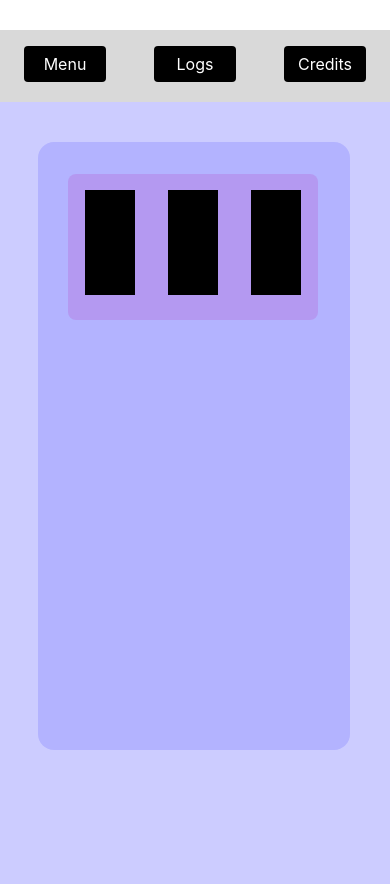
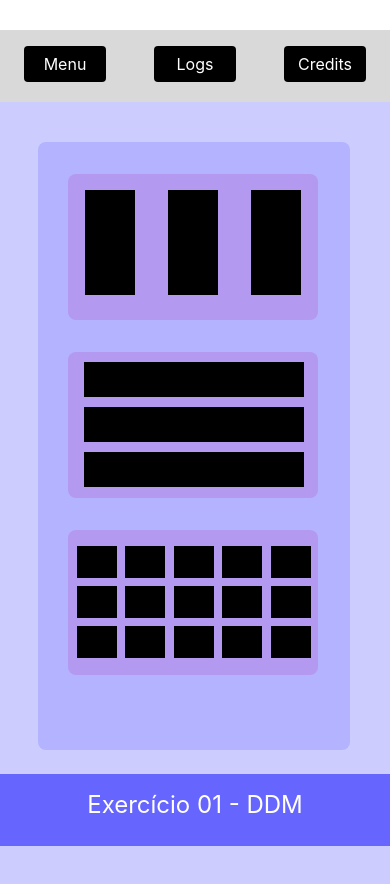
Before and after one commit to luis-luciqm/learning-react-native-expo, a React Native app: screen / in a window 390 px wide. Shown: the top 884 px of the page. Built offline with nearby package versions, Linux system fonts and the light colour scheme.

Commit message:
finalizando primeira atividade DDM

```diff
--- a/App.js
+++ b/App.js
@@ -24,10 +24,42 @@ export default function App() {
           <View style={styles.child}></View>
           <View style={styles.child}></View>
         </View>
+
+        <View style={styles.content3}>
+          <View style={styles.child1}></View>
+          <View style={styles.child1}></View>
+          <View style={styles.child1}></View>
+        </View>
+
+        <View style={styles.content4}>
+          <View style={styles.view2}>
+            <View style={styles.child2}></View>
+            <View style={styles.child2}></View>
+            <View style={styles.child2}></View>
+            <View style={styles.child2}></View>
+            <View style={styles.child2}></View>
+          </View>
+          <View style={styles.view2}>
+            <View style={styles.child2}></View>
+            <View style={styles.child2}></View>
+            <View style={styles.child2}></View>
+            <View style={styles.child2}></View>
+            <View style={styles.child2}></View>
+          </View>
+          <View style={styles.view2}>
+            <View style={styles.child2}></View>
+            <View style={styles.child2}></View>
+            <View style={styles.child2}></View>
+            <View style={styles.child2}></View>
+            <View style={styles.child2}></View>
+          </View>
+        </View>
       </View>
-      <View style={styles.content3}>
 
+      <View style={styles.footer}>
+        <Text style={styles.textFooter}>Exercício 01 - DDM</Text>
       </View>
+
     </View>
     </>
   );
@@ -75,7 +107,7 @@ const styles = StyleSheet.create({
     width: '80%',
     marginTop: 40,
     marginLeft: 38,
-    borderRadius: 16
+    borderRadius: 8,
   },
 
   contentChild: {
@@ -95,7 +127,68 @@ const styles = StyleSheet.create({
     width: '20%',
     height: '72%',
     marginTop: 16,
+  },
+
+  child1: {
+    backgroundColor: 'black',
+    width: '88%',
+    height: '24%',
+    marginTop: 10,
+    marginLeft: 16
+  },
+
+  child2: {
+    backgroundColor: 'black',
+    width: '16%',
+    height: '100%',
+    marginTop: 32,
+    marginLeft: 2
+  },
+
+  content3: {
+    display: 'flex',
+    backgroundColor: '#b3b3',
+    height: '24%',
+    width: '80%',
+    marginTop: 32,
+    marginLeft: 30,
+    borderRadius: 8,
+  },
+
+  content4: {
+    display: 'flex',
+    backgroundColor: '#b3b3',
+    height: '24%',
+    width: '80%',
+    marginTop: 32,
+    marginLeft: 30,
+    borderRadius: 8,
+  },
+
+  view2: {
+    display: 'flex',
+    flexDirection: 'row',
+    justifyContent: 'space-evenly',
+    alignItems: 'center',
+    marginBottom: 8
+  },
+
+  footer: {
+    width: '100%',
+    alignItems: 'center',
+    marginTop: 24,
+    height: 72,
+    backgroundColor: '#6666ff'
+  },
+
+  textFooter: {
+    fontSize: 24,
+    color: '#fff',
+    marginTop: 16
+    // finish
   }
 
 
+
+
 });
```
